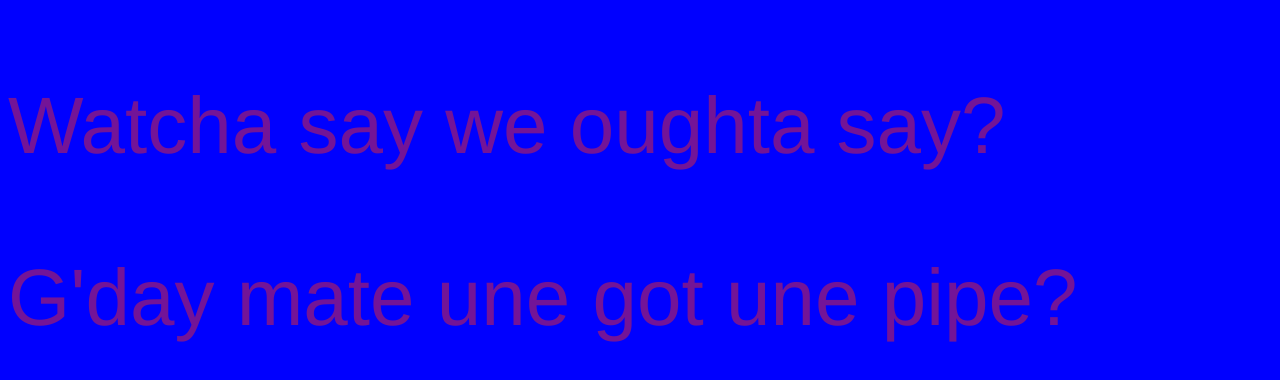
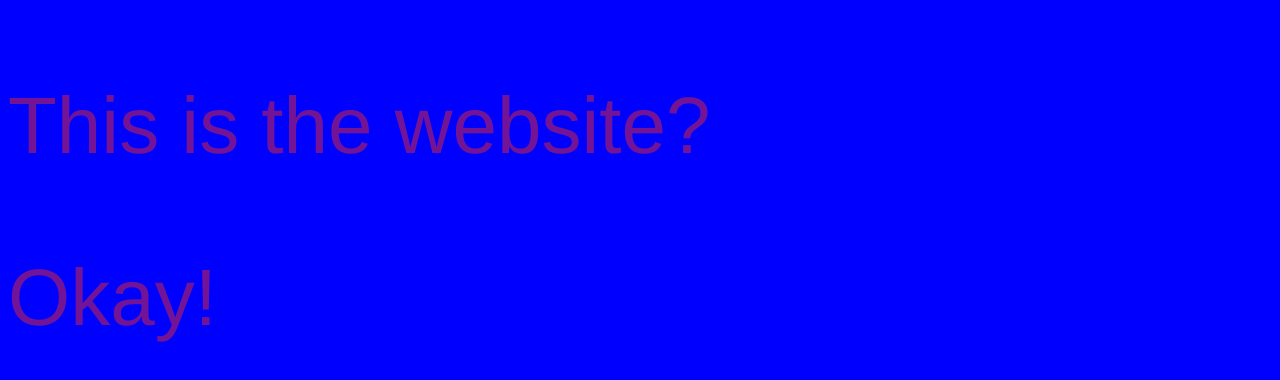
Before and after one commit to gavanc-hash/2020Class.github.io, a plain HTML site: page index.html in a window 1280 px wide. Drawn offline with Linux system fonts and the light colour scheme.

Commit message:
Update index.html

```diff
--- a/index.html
+++ b/index.html
@@ -12,10 +12,10 @@ Created on 20200131-->
     <link rel="icon" type="image/png" sizes="32x32" href="favicon-32x32.png"
 </head>
 <body>
-    <p> Watcha say we oughta say?
+    <p> This is the website?
 
   </head>
 </body>
-<p>G'day mate une got une pipe?
+<p>Okay!
 </p>
 </html>
```
